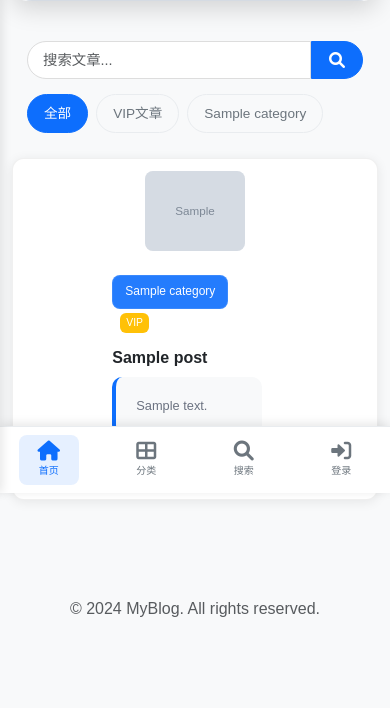
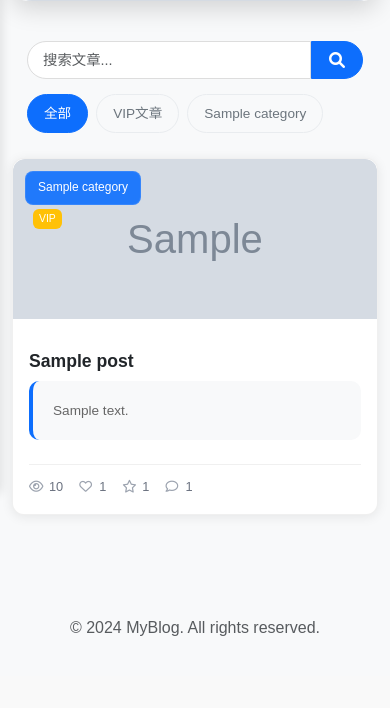
Before and after one commit to jhzhou002/blog, a Django app: page / in a window 390 px wide. Shown: the part 351-1059 px from the top of the page. After the commit the page ends 987 px from the top, so only its background shows below. Run offline with Django 4.2, Linux system fonts and the light colour scheme; tables that the repository leaves empty hold one stand-in row (values such as "Sample post"); grey boxes marked "Sample" are stand-in pictures.

Commit message:
修复移动端布局问题，按草图实现垂直卡片设计
- 隐藏移动端底部导航栏，完全使用侧边菜单导航
- 修复移动端博客卡片为垂直布局（上图下文）
- 移动端分类和VIP标识覆盖在图片上
- 桌面端保持横向布局不变
- 优化移动端页面底部间距
- 分离移动端和桌面端的标签显示逻辑

🤖 Generated with [Claude Code](https://claude.ai/code)

Co-Authored-By: Claude <noreply@anthropic.com>

```diff
--- a/static/css/style.css
+++ b/static/css/style.css
@@ -938,9 +938,9 @@ body {
 }
 
 @media (max-width: 767.98px) {
-    /* Mobile bottom navigation adjustments */
+    /* Mobile layout adjustments */
     body {
-        padding-bottom: 70px;
+        padding-bottom: 20px;
     }
 
     /* Hide regular navbar on mobile */
@@ -971,48 +971,62 @@ body {
         font-size: 1rem;
     }
 
-    /* 移动端保持横向布局，但调整尺寸 */
+    /* 移动端改为垂直布局 */
     .post-card-content {
-        align-items: center;
-        min-height: 100px;
+        flex-direction: column;
+        align-items: stretch;
+        min-height: auto;
     }
 
     .post-card-img-wrapper {
-        width: 100px;
-        height: 80px;
-        border-radius: 8px;
-        margin: 12px;
+        width: 100%;
+        height: 160px;
+        border-radius: 12px 12px 0 0;
+        margin: 0;
     }
 
     .post-card-body {
-        padding: 12px 16px 12px 0;
-        min-height: 80px;
+        padding: 16px;
+        min-height: auto;
+    }
+
+    .post-card-img-wrapper .post-card-header {
+        position: absolute;
+        top: 12px;
+        left: 12px;
+        right: 12px;
+        z-index: 10;
+        display: flex;
+        justify-content: space-between;
+        align-items: flex-start;
     }
 
     .post-title {
-        font-size: 1rem;
-        margin-bottom: 6px;
+        font-size: 1.1rem;
+        margin-bottom: 8px;
         line-height: 1.3;
     }
 
     .post-summary {
-        font-size: 0.8rem;
+        font-size: 0.85rem;
         line-height: 1.4;
-        margin-bottom: 8px;
+        margin-bottom: 12px;
+        color: #666;
     }
 
     .post-stats {
-        gap: 12px;
+        gap: 16px;
         justify-content: flex-start;
         flex-wrap: wrap;
     }
 
     .post-stat {
-        font-size: 0.75rem;
+        font-size: 0.8rem;
     }
 
     .post-card {
-        margin-bottom: 12px;
+        margin-bottom: 16px;
+        border-radius: 12px;
     }
 }
 
--- a/templates/base.html
+++ b/templates/base.html
@@ -157,8 +157,8 @@
         <i class="fas fa-arrow-up"></i>
     </button>
 
-    <!-- Mobile Bottom Navigation -->
-    <nav class="mobile-bottom-nav d-md-none">
+    <!-- Mobile Bottom Navigation (hidden - replaced by sidebar) -->
+    <nav class="mobile-bottom-nav d-none">
         <div class="bottom-nav-container">
             <a href="{% url 'blog:index' %}" class="bottom-nav-item {% if request.resolver_match.url_name == 'index' %}active{% endif %}">
                 <i class="fas fa-home"></i>
--- a/templates/blog/index.html
+++ b/templates/blog/index.html
@@ -77,7 +77,7 @@
                 {% for post in posts %}
                 <article class="post-card">
                     <div class="post-card-content">
-                        <!-- 左侧封面图 -->
+                        <!-- 封面图 -->
                         <div class="post-card-img-wrapper">
                             <a href="{{ post.get_absolute_url }}">
                                 {% if post.cover_image %}
@@ -86,12 +86,24 @@
                                     <img src="{% static 'images/default-post.jpg' %}" class="post-card-img" alt="{{ post.title }}">
                                 {% endif %}
                             </a>
+                            <!-- 标签覆盖在图片上（移动端） -->
+                            <div class="post-card-header d-md-none">
+                                {% if post.category %}
+                                    <a href="{% url 'blog:category_posts' post.category.pk %}" class="category-badge">
+                                        {{ post.category.name }}
+                                    </a>
+                                {% endif %}
+                                {% if post.is_vip_only %}
+                                    <span class="vip-badge">VIP</span>
+                                {% endif %}
+                            </div>
                         </div>
 
-                        <!-- 右侧内容区 -->
+                        <!-- 内容区 -->
                         <div class="post-card-body">
                             <div class="post-card-main">
-                                <div class="post-card-header">
+                                <!-- 桌面端标签 -->
+                                <div class="post-card-header d-none d-md-block">
                                     {% if post.category %}
                                         <a href="{% url 'blog:category_posts' post.category.pk %}" class="category-badge">
                                             {{ post.category.name }}
```
